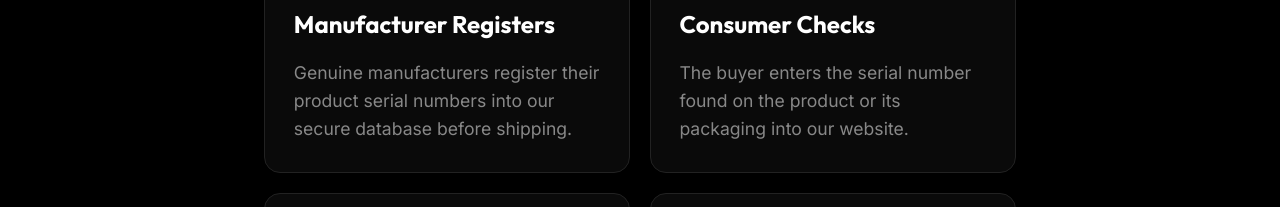
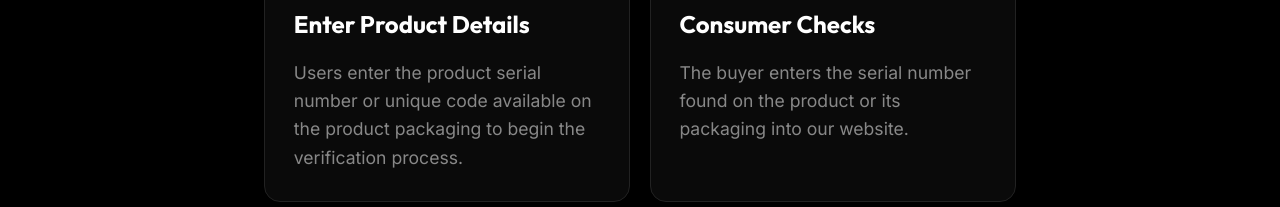
Before and after one commit to Krixhnnna/Verify_It, a website: page views/about.html in a window 1280 px wide. Shown: the part 563-770 px from the top of the page. Drawn offline with Linux system fonts and the light colour scheme.

Commit message:
Update process steps in about.html

```diff
--- a/views/about.html
+++ b/views/about.html
@@ -37,11 +37,11 @@
     <h2>The Process</h2>
     <div class="steps">
 
-      <div class="step">
-        <div class="step-num">01</div>
-        <h2>Manufacturer Registers</h2>
-        <p>Genuine manufacturers register their product serial numbers into our secure database before shipping.</p>
-      </div>
+<div class="step">
+  <div class="step-num">01</div>
+  <h2>Enter Product Details</h2>
+  <p>Users enter the product serial number or unique code available on the product packaging to begin the verification process.</p>
+</div>
 
       <div class="step">
         <div class="step-num">02</div>
```
